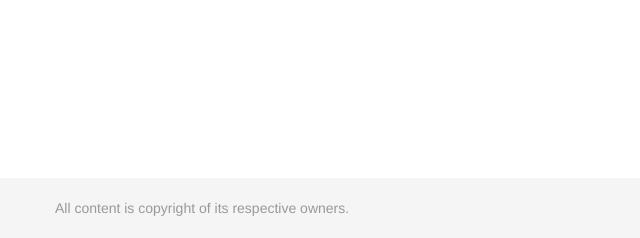
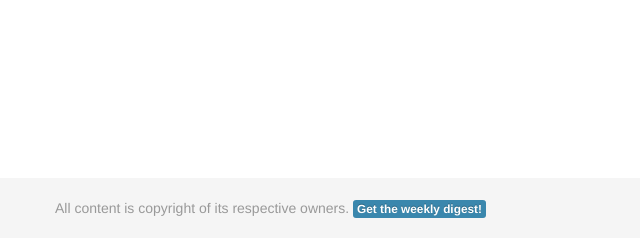
Before and after one commit to rva-data/rvaconnect, a Django app: page /about/ in a window 1280 px wide. Shown: the part 562-800 px from the top of the page, without its empty margins (0-640 px from the left). Run offline with Django 3.2, Linux system fonts and the light colour scheme; parts of the project's set-up code (start-up, migrations or seed data) failed here and were passed over; some libraries are stand-ins or nearby versions.

Commit message:
Adds MailChimp newsletter signup

```diff
--- a/templates/site_base.html
+++ b/templates/site_base.html
@@ -66,6 +66,8 @@
       code {
         font-size: 80%;
       }
+
+      span.label-info a {color: white !important;}
 
     </style>
 
@@ -138,7 +140,7 @@
 
     <div id="footer">
       <div class="container">
-        <p class="muted credit">All content is copyright of its respective owners. {% block extrafooter %}{% endblock %}</p>
+        <p class="muted credit">All content is copyright of its respective owners. {% block extrafooter %}{% endblock %}<span class="label label-info"><a href="#digestModal" role="button" data-toggle="modal">Get the weekly digest!</a></span></p>
       </div>
     </div>
 
@@ -147,4 +149,24 @@
     <script src="http://code.jquery.com/jquery-2.0.3.min.js"></script>
     <script src="{% static "bootstrap/js/bootstrap.min.js" %}"></script>
 
+    <div id="digestModal" class="modal hide fade" tabindex="-1" role="dialog" aria-labelledby="myModalLabel" aria-hidden="true">
+<form action="http://rvaconnect.us7.list-manage.com/subscribe/post?u=30b8013a1c71203c86c35938f&amp;id=3d39549e16" method="post" id="mc-embedded-subscribe-form" name="mc-embedded-subscribe-form" class="validate" target="_blank" novalidate>
+      <div class="modal-header">
+        <button type="button" class="close" data-dismiss="modal" aria-hidden="true">×</button>
+        <h3 id="myModalLabel">Subscribe to the weekly digest</h3>
+      </div>
+      <div class="modal-body">
+
+      <label for="mce-EMAIL">Your email address, please:</label>
+      <input type="email" value="" name="EMAIL" class="required email" id="mce-EMAIL">
+      <p><em>A word about email addresses: they stay in the list for the purposes of this digest. If you want to stop it any time you can unsubscribe. We don't keep your email address or use it for any other purposes.</em></p>
+
+      </div>
+      <div class="modal-footer">
+        <button class="btn" data-dismiss="modal" aria-hidden="true">Nope, changed my mind</button>
+        <button class="btn btn-success" type="submit">Begin weekly updates!</button>
+      </div>
+  </form>
+    </div>
+
 </html>
```
